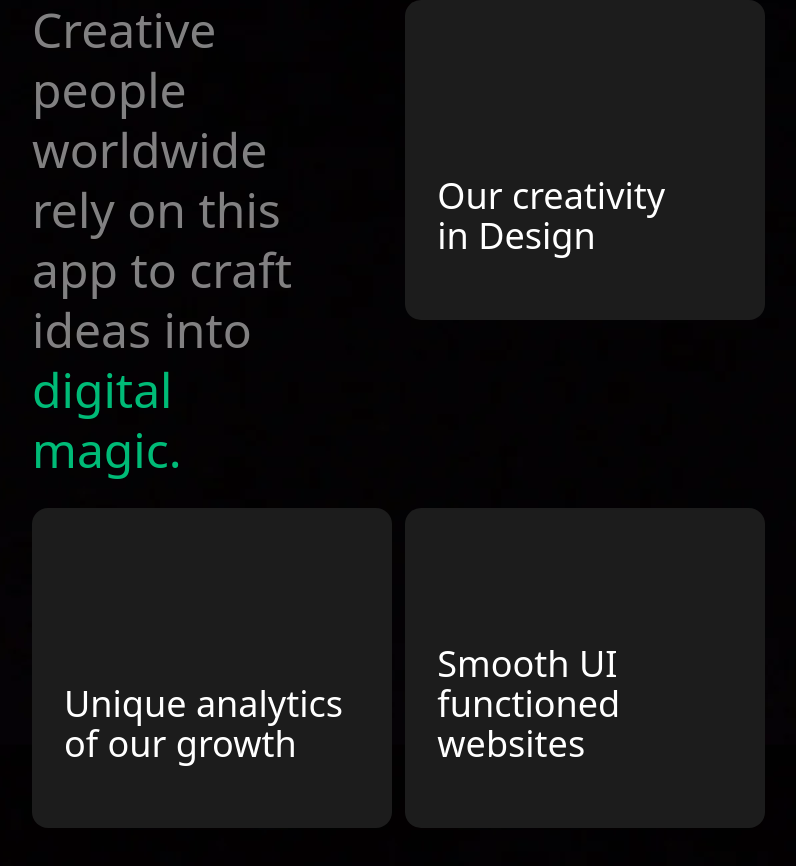
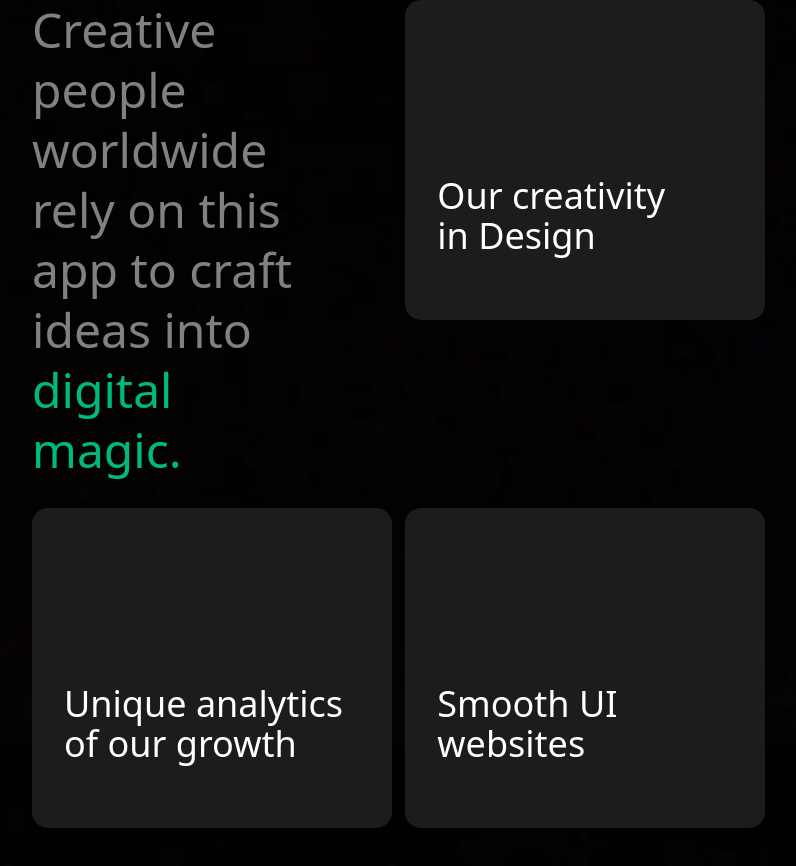
Before and after one commit to FahadBinQaiser/JobDemo, a React (Vite) app in the folder Jobdemo/: page / in a window 1280 px wide. Shown: the part 2610-3476 px from the top of the page, without its empty margins (96-892 px from the left). Built offline with nearby package versions, Linux system fonts and the light colour scheme.

Commit message:
Removed keyword

```diff
--- a/Jobdemo/src/components/KeyFeature/KeyFeature.jsx
+++ b/Jobdemo/src/components/KeyFeature/KeyFeature.jsx
@@ -71,7 +71,7 @@ export default function KeyFeature() {
       },
       "Our creativity in Design",
     ],
-    ["Unique analytics of our growth", "Smooth UI functioned websites"],
+    ["Unique analytics of our growth", "Smooth UI websites"],
   ];
 
   const mobileCards = [
@@ -80,7 +80,7 @@ export default function KeyFeature() {
     "Apply before other applicants",
     "Our creativity in Design",
     "Unique analytics of our growth",
-    "Smooth UI functioned websites",
+    "Smooth UI websites",
   ];
 
   return (
```
